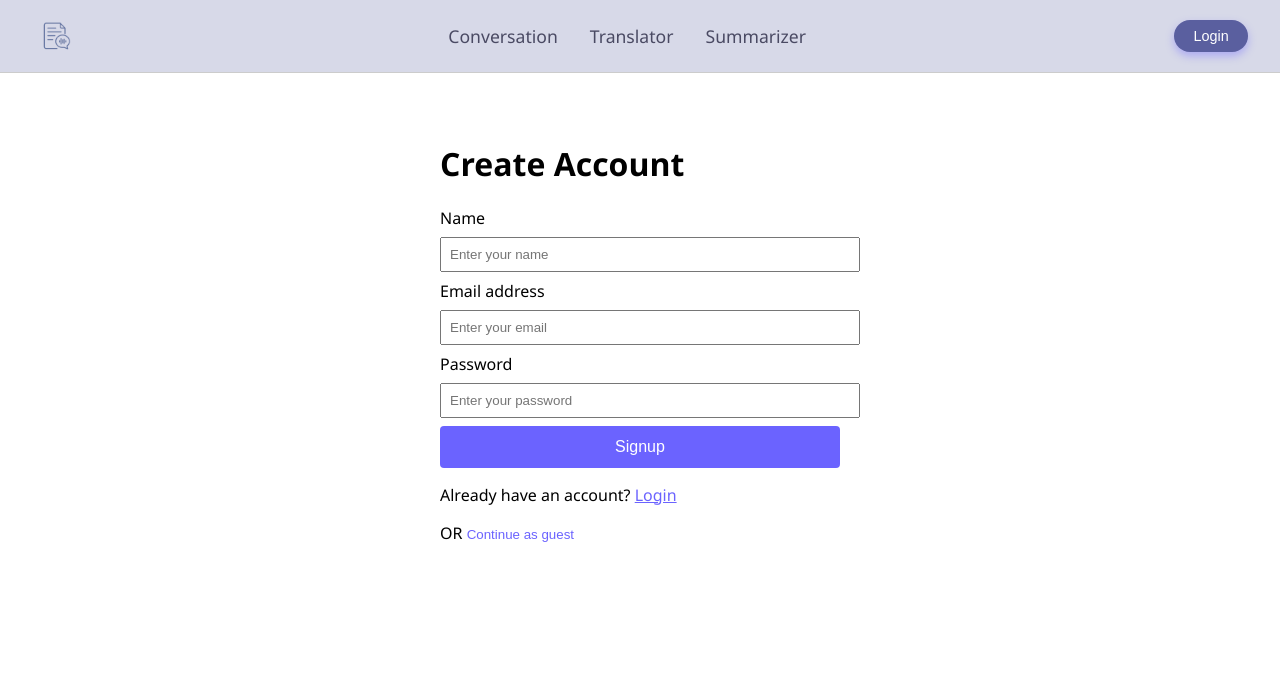
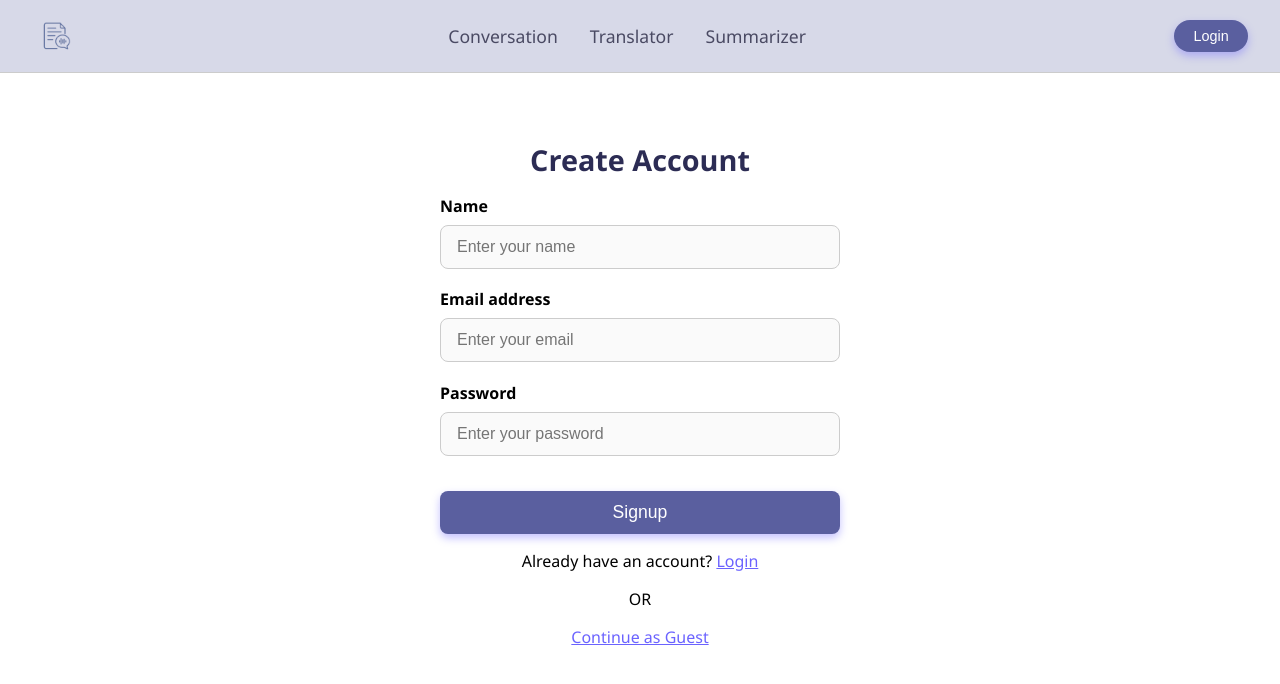
Before and after one commit to VivianUng/translate_transcribe, a Next.js app in the folder frontend/: page /signup in a window 1280 px wide. Shown: the top 684 px of the page. Built offline with nearby package versions, Linux system fonts and the light colour scheme; no server answers.

Commit message:
complete login & signup pages

```diff
--- a/frontend/app/signup/page.js
+++ b/frontend/app/signup/page.js
@@ -31,12 +31,34 @@ export default function Signup() {
     };
   }, []);
 
+  function isStrongPassword(password) {
+    const minLength = 8;
+    const hasUpper = /[A-Z]/.test(password);
+    const hasLower = /[a-z]/.test(password);
+    const hasNumber = /[0-9]/.test(password);
+    const hasSpecial = /[^A-Za-z0-9]/.test(password);
+
+    return (
+      password.length >= minLength &&
+      hasUpper &&
+      hasLower &&
+      hasNumber &&
+      hasSpecial
+    );
+  }
+
   async function handleSignup(e) {
     e.preventDefault();
     setLoading(true);
     setErrorMsg('');
 
-    const { error } = await supabase.auth.signUp({
+    if (!isStrongPassword(password)) {
+      setErrorMsg("Password must be at least 8 chars and include upper, lower, number, and symbol.");
+      setLoading(false);
+      return;
+    }
+
+    const { data, error } = await supabase.auth.signUp({
       email,
       password,
       options: { data: { full_name: name } },
@@ -46,28 +68,32 @@ export default function Signup() {
 
     if (error) {
       setErrorMsg(error.message);
-    } else {
-      setIsLoggedIn(true);
-      router.push('/'); // Redirect after signup
-    }
+      return;
     }
 
-  async function handleGuest() {
-    alert('Guest login is not implemented. Please signup or login.');
+    // Supabase "duplicate email" case: no error, but user is null
+    if (!data.user) {
+      setErrorMsg('This email is already registered. Please log in instead.');
+      return;
     }
 
-  async function handleLogout() {
-    await supabase.auth.signOut();
-    setIsLoggedIn(false);
+    // Success
+    setIsLoggedIn(true);
+    router.push('/login?message=confirm');
   }
 
+
+  async function handleGuest() {
+    router.push("/");
+  }
+
+
   return (
-    <div style={{ maxWidth: '400px', margin: 'auto', padding: '2rem' }}>
-      {!isLoggedIn ? (
-        <>
-          <h1>Create Account</h1>
+    <div className="signup-container">
+      <h1 className="page-title">Create Account</h1>
       <form onSubmit={handleSignup}>
-            <label htmlFor="name">Name</label><br />
+        <label className="input-label" htmlFor="name">Name</label>
+        <br />
         <input
           id="name"
           type="text"
@@ -75,9 +101,11 @@ export default function Signup() {
           value={name}
           onChange={(e) => setName(e.target.value)}
           required
-              style={{ width: '100%', padding: '0.5rem', margin: '0.5rem 0' }}
+          className="login-input"
         />
-            <label htmlFor="email">Email address</label><br />
+
+        <label className="input-label" htmlFor="email">Email address</label>
+        <br />
         <input
           id="email"
           type="email"
@@ -85,9 +113,11 @@ export default function Signup() {
           value={email}
           onChange={(e) => setEmail(e.target.value)}
           required
-              style={{ width: '100%', padding: '0.5rem', margin: '0.5rem 0' }}
+          className="login-input"
         />
-            <label htmlFor="password">Password</label><br />
+
+        <label className="input-label" htmlFor="password">Password</label>
+        <br />
         <input
           id="password"
           type="password"
@@ -95,62 +125,34 @@ export default function Signup() {
           value={password}
           onChange={(e) => setPassword(e.target.value)}
           required
-              style={{ width: '100%', padding: '0.5rem', margin: '0.5rem 0' }}
+          className="login-input"
         />
+
         <button
           type="submit"
           disabled={loading}
-              style={{
-                width: '100%',
-                backgroundColor: '#6B63FF',
-                color: 'white',
-                padding: '0.75rem',
-                border: 'none',
-                borderRadius: '4px',
-                fontSize: '1rem',
-                cursor: 'pointer',
-              }}
+          className="button signup-button"
         >
-              {loading ? 'Signing up...' : 'Signup'}
+          {loading ? "Signing up..." : "Signup"}
         </button>
       </form>
-          {errorMsg && <p style={{ color: 'red' }}>{errorMsg}</p>}
-          <p style={{ marginTop: '1rem' }}>
-            Already have an account?{' '}
-            <Link href="/login" style={{ color: '#6B63FF', textDecoration: 'underline' }}>
+
+      {errorMsg && <p className="error-message">{errorMsg}</p>}
+
+      <p className="signup-text">
+        Already have an account?{" "}
+        <Link href="/login" className="page-link-word login-link">
           Login
         </Link>
       </p>
-          <p>
-            OR{' '}
-            <button
-              onClick={handleGuest}
-              style={{ color: '#6B63FF', background: 'none', border: 'none', cursor: 'pointer', padding: 0 }}
-            >
-              Continue as guest
-            </button>
+
+      <p style={{ textAlign: "center" }}>
+        OR
       </p>
-        </>
-      ) : (
-        <>
-          <h2>You are logged in</h2>
-          <button
-            onClick={handleLogout}
-            style={{
-              backgroundColor: '#6B63FF',
-              color: 'white',
-              padding: '0.75rem',
-              border: 'none',
-              borderRadius: '4px',
-              fontSize: '1rem',
-              cursor: 'pointer',
-              marginBottom: '1rem',
-            }}
-          >
-            Logout
-          </button>
-        </>
-      )}
+
+      <div className="page-link-word continue-guest">
+        <span onClick={handleGuest}>Continue as Guest</span>
+      </div>
     </div>
   );
 }
--- a/frontend/app/translator/page.js
+++ b/frontend/app/translator/page.js
@@ -17,7 +17,6 @@ export default function Translate() {
   const [translatedText, setTranslatedText] = useState("");
   const [message, setMessage] = useState("");
   const [ocr_message, setOCRMessage] = useState("");
-  const [saveTranslation, setSaveTranslation] = useState(false);
   const [loading, setLoading] = useState(false);
   const { languages, error } = useLanguages();
   const [previewImage, setPreviewImage] = useState(null);
--- a/frontend/styles/styles.css
+++ b/frontend/styles/styles.css
@@ -82,6 +82,19 @@ a {
   color: gray;
 }
 
+.input-label {
+  margin-bottom: 0.5rem;
+  font-weight: 600;
+}
+
+.page-link-word {
+  margin-bottom: 1rem;
+  font-size: 1rem;
+  cursor: pointer;
+  color: #6B63FF;
+  text-decoration: underline;
+}
+
 .translation-result {
   background: #f1edfa;
   border-radius: 10px;
@@ -117,7 +130,8 @@ a {
   position: sticky;
   top: 0;
   width: 100%;
-  z-index: 10000; /* higher than react-select menu */
+  z-index: 10000;
+  /* higher than react-select menu */
   box-sizing: border-box;
 }
 
@@ -134,7 +148,8 @@ a {
   gap: 2rem;
   font-size: 1.1rem;
   color: #4a4a63;
-  flex-wrap: wrap; /* prevents overflow on small screens */
+  flex-wrap: wrap;
+  /* prevents overflow on small screens */
 }
 
 .navbar-links a {
@@ -155,6 +170,70 @@ a {
   margin: 0;
   padding: 0.5rem 1.2rem;
   font-size: 0.9rem;
+}
+
+
+/* ===========================
+      Login / Signup Styles
+   =========================== */
+
+.login-container,
+.signup-container {
+  max-width: 400px;
+  margin: auto;
+  padding: 2rem;
+}
+
+.login-input,
+.signup-input {
+  width: 100%;
+  padding: 0.75rem 1rem;
+  margin-top: 0.5rem;
+  margin-bottom: 1.2rem;
+  border-radius: 8px;
+  border: 1px solid #ccc;
+  background-color: #fafafa;
+  font-size: 1rem;
+  transition: all 0.2s ease;
+  box-sizing: border-box;
+}
+
+.login-input:hover,
+.signup-input:hover {
+  border-color: #888;
+}
+
+/* Highlight when typing */
+.login-input:focus,
+.signup-input:focus {
+  outline: none;
+  border-color: #6B63FF;
+  box-shadow: 0 0 0 3px rgba(107, 99, 255, 0.2);
+  background-color: #fff;
+}
+
+.forgot-password {
+  text-align: right;
+}
+
+.continue-guest {
+  text-align: center;
+}
+
+.login-button,
+.signup-button {
+  width: 100%;
+  border-radius: 8px;
+}
+
+.error-message {
+  color: red;
+  text-align: center;
+}
+
+.signup-text {
+  margin-top: 1rem;
+  text-align: center;
 }
 
 
@@ -261,7 +340,8 @@ input[type="file"] {
 }
 
 .meeting-card {
-  background-color: #e8ecf8; /* light purple/blue background */
+  background-color: #e8ecf8;
+  /* light purple/blue background */
   border-radius: 8px;
   padding: 1rem 1.5rem;
   margin-bottom: 1rem;
```
Also changed, not shown: frontend/app/login/page.js (+32 -225 lines). Lines whose indentation alone changed are shown as unchanged.
